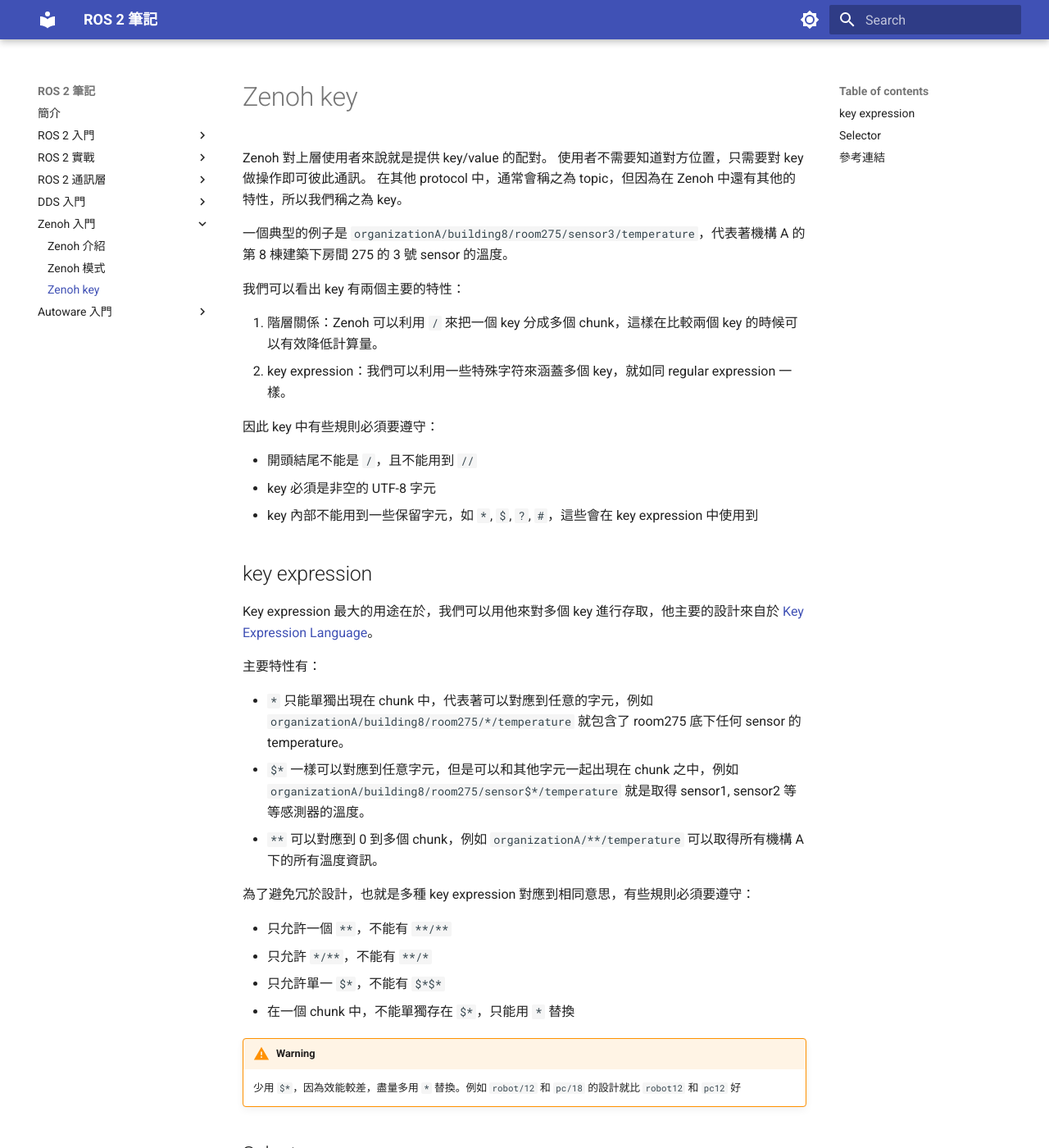
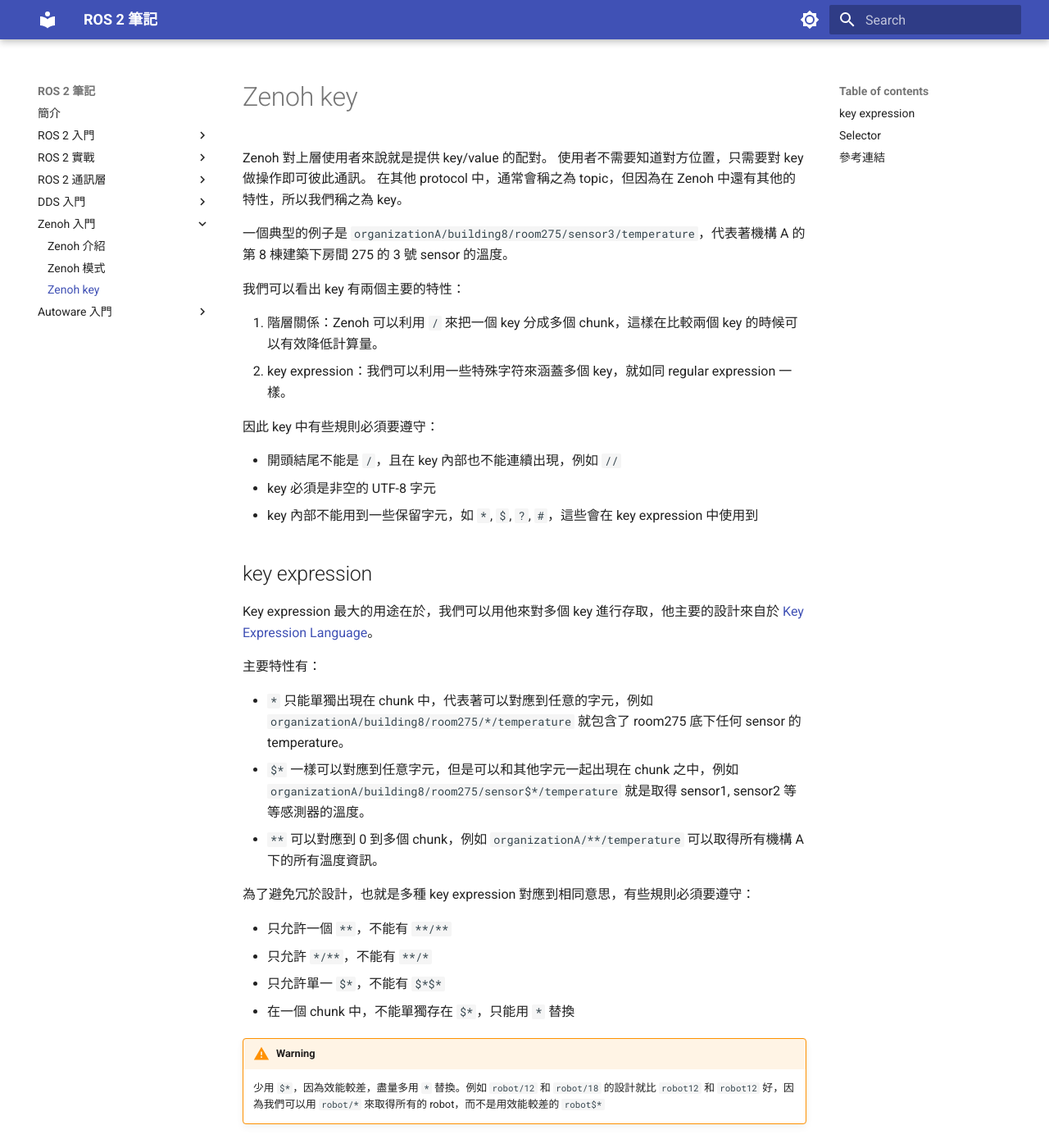
Before and after one commit to evshary/ros2-learning, an MkDocs documentation site: the page built from docs/zenoh/keyexpr.md, in a window 1280 px wide and 1400 px high. Shown: the whole window at 82% size. Built offline with MkDocs 1.6.1 and Material for MkDocs 9.7.7, drawn with Linux system fonts in a browser that asks for light colours.

Commit message:
Make the description in Zenoh key clear.
Signed-off-by: ChenYing Kuo <evshary@gmail.com>

```diff
--- a/docs/zenoh/keyexpr.md
+++ b/docs/zenoh/keyexpr.md
@@ -18,7 +18,7 @@ Zenoh 對上層使用者來說就是提供 key/value 的配對。
 
 因此 key 中有些規則必須要遵守：
 
-* 開頭結尾不能是 `/`，且不能用到 `//`
+* 開頭結尾不能是 `/`，且在 key 內部也不能連續出現，例如 `//`
 * key 必須是非空的 UTF-8 字元
 * key 內部不能用到一些保留字元，如 `*`, `$`, `?`, `#`，這些會在 key expression 中使用到
 
@@ -40,7 +40,7 @@ Key expression 最大的用途在於，我們可以用他來對多個 key 進行
 * 在一個 chunk 中，不能單獨存在 `$*`，只能用 `*` 替換
 
 !!! warning
-    少用 `$*`，因為效能較差，盡量多用 `*` 替換。例如 `robot/12` 和 `pc/18` 的設計就比 `robot12` 和 `pc12` 好
+    少用 `$*`，因為效能較差，盡量多用 `*` 替換。例如 `robot/12` 和 `robot/18` 的設計就比 `robot12` 和 `robot12` 好，因為我們可以用 `robot/*` 來取得所有的 robot，而不是用效能較差的 `robot$*`
 
 ## Selector
 
```
